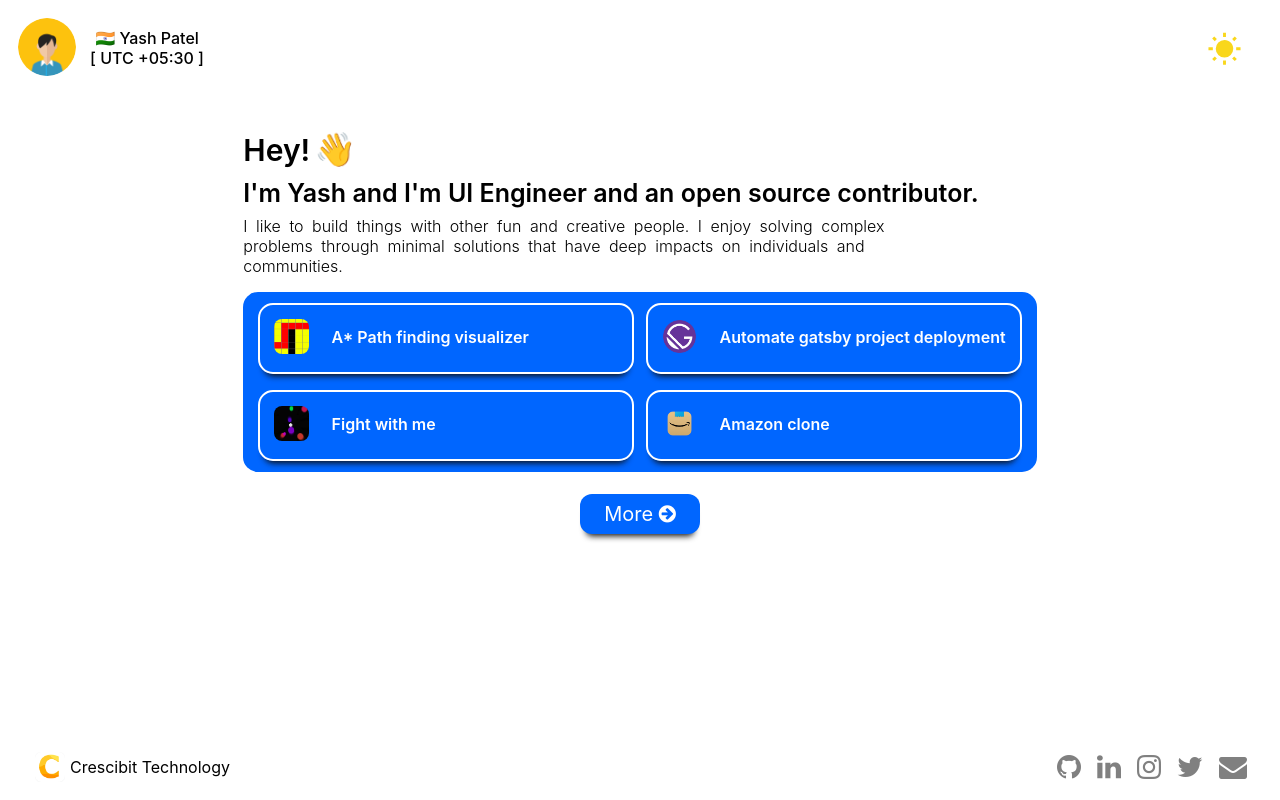
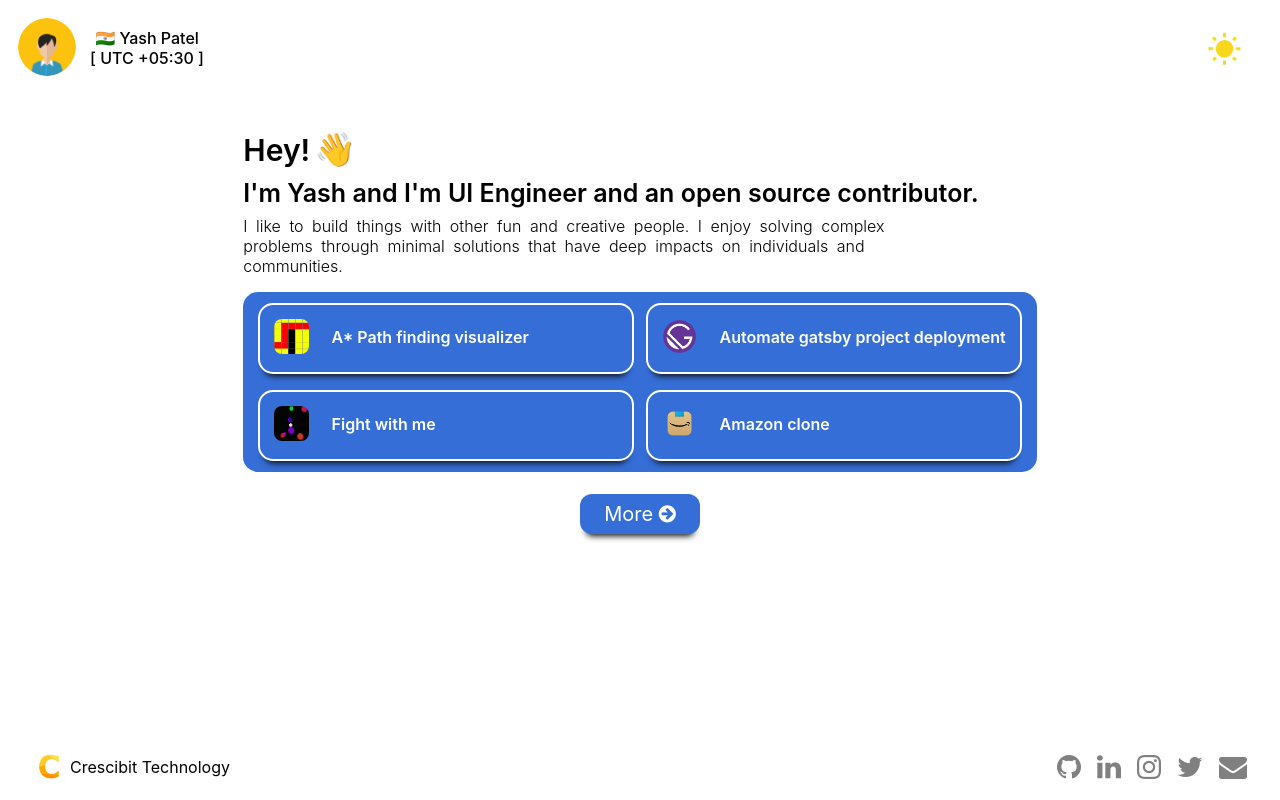
Before and after one commit to ryuk156/Portfolio, a Next.js app: page / in a window 1280 px wide. Built offline with nearby package versions, Linux system fonts and the light colour scheme.

Commit message:
fix: light mode color

```diff
--- a/styles/theme.css
+++ b/styles/theme.css
@@ -4,9 +4,9 @@
   --shadow: 0 8px 6px -6px #0e0e0e;
   --transition-delay: 1s;
   --star-color: #f9d71c;
-  --card-color: #0066ff;
+  --card-color: #366ED8;
   --border-color: white;
-  --card-font-color: white;
+  --card-font-color: #FFF;
   --modal-color: #0066ff;
   --tag-color: #417dfa;
   --icon-color: gray;
```
